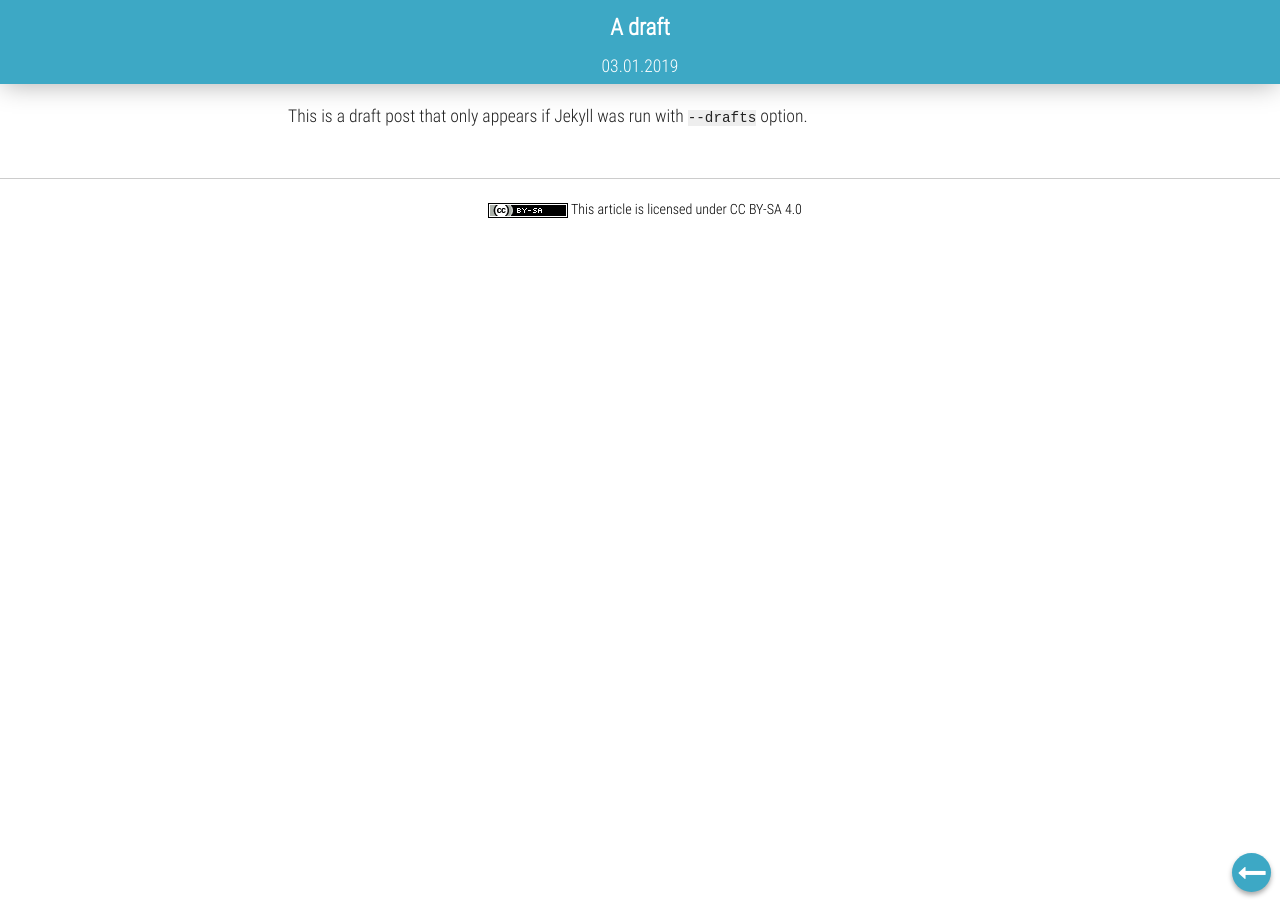
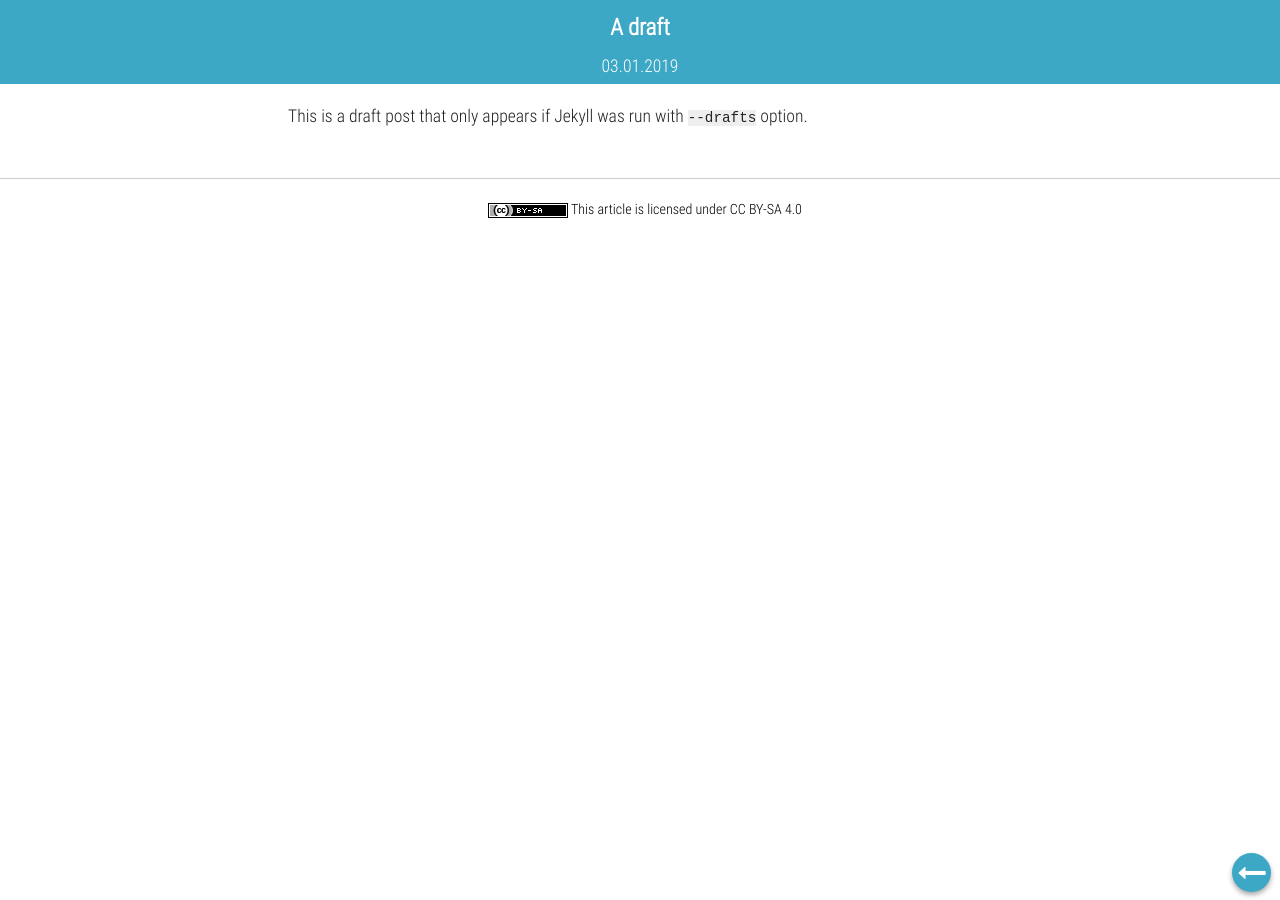
Before and after one commit to BastiTee/localhost, a Jekyll site: the page built from example-notebook/drafts/2019-01-03-draft-post.md, in a window 1280 px wide. Built offline with Jekyll 4.4.1, drawn with Linux system fonts in a browser that asks for light colours.

Commit message:
Remove post header shadow

```diff
--- a/res/css/main.css
+++ b/res/css/main.css
@@ -328,7 +328,7 @@ textarea {
     padding: 5px 0px 5px 0px;
     background-color: #3DA8C5;
     color: #FFFFFF;
-    box-shadow: 0 3px 25px -3px #AAAAAA;
+    /* box-shadow: 0 3px 25px -3px #AAAAAA; */
 }
 
 div#post-header-title {
```
